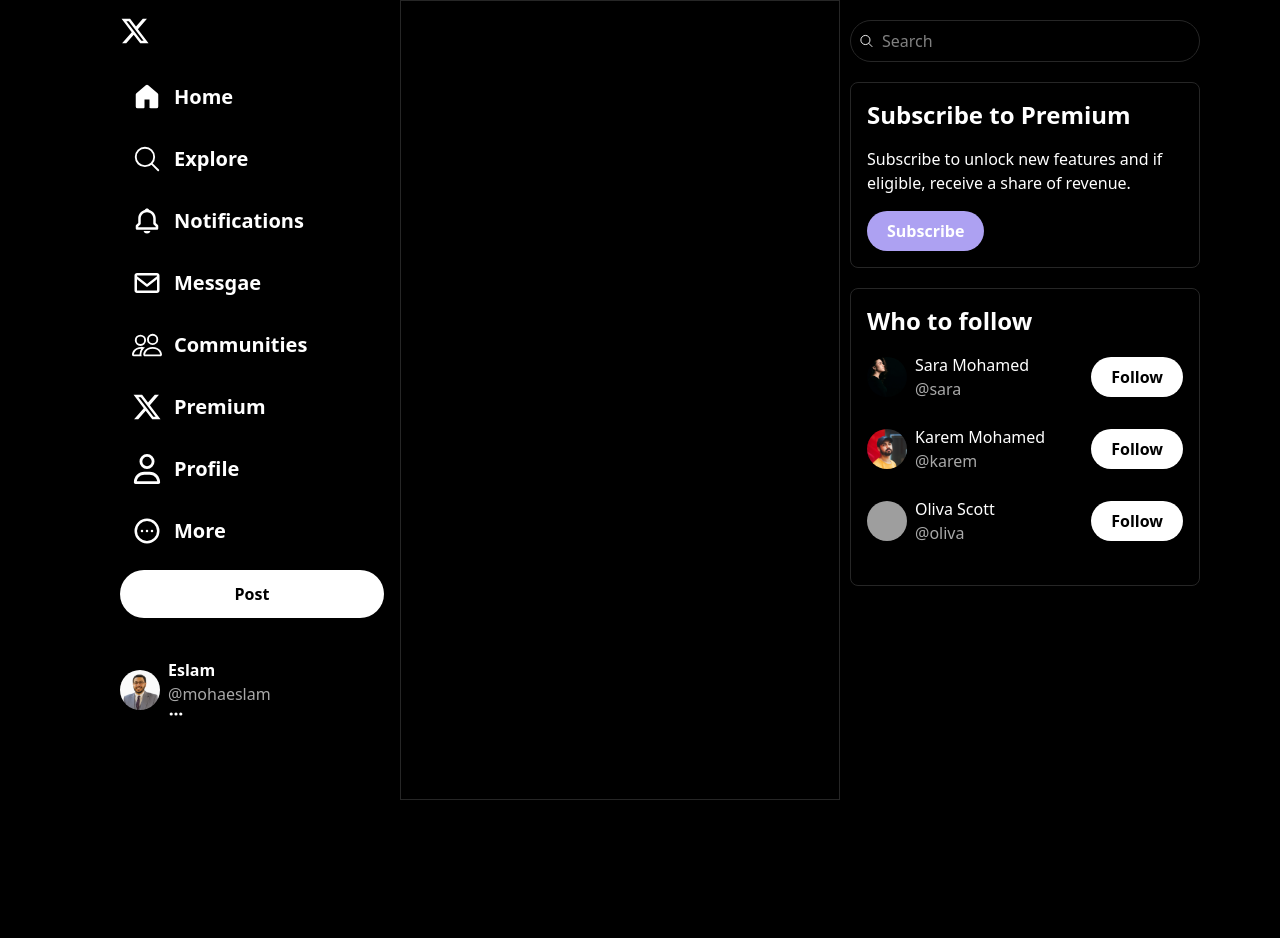
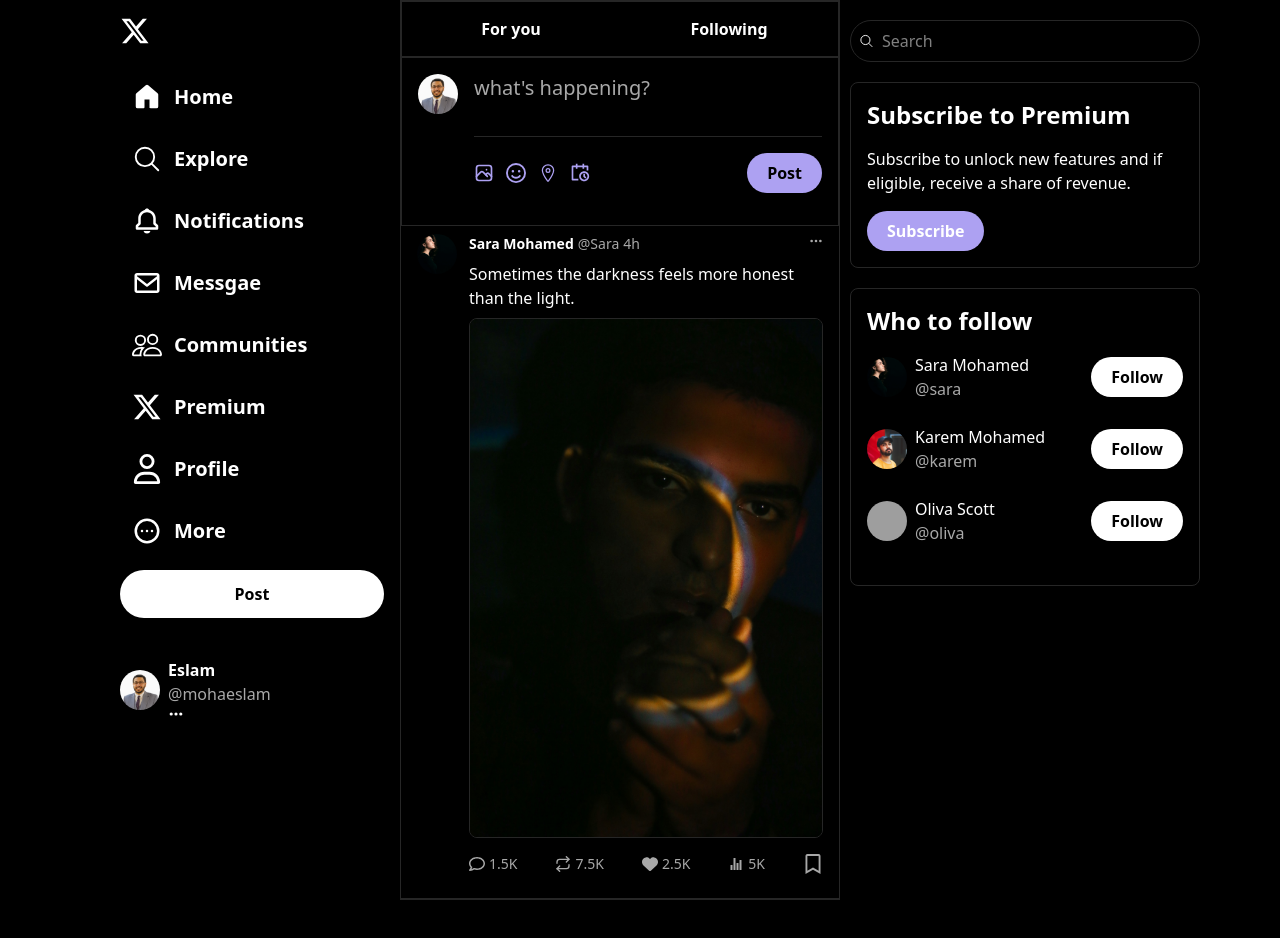
Before and after one commit to EslamMhamed/X-Clone-, a Next.js app: page /home in a window 1280 px wide. Shown: the top 938 px of the page. Before the commit the page ends 880 px from the top, so only its background shows below. Built offline with nearby package versions, Linux system fonts and the light colour scheme; grey boxes are pictures that could not be loaded.

Commit message:
finish home page

```diff
--- /dev/null
+++ b/components/CreatePost.tsx
@@ -0,0 +1,91 @@
+"use client"
+
+import EmojiPicker, { EmojiClickData, Theme } from 'emoji-picker-react'
+import Image from 'next/image'
+import { useRef, useState } from 'react'
+import { FaRegFaceSmile } from 'react-icons/fa6'
+import { IoLocationOutline } from 'react-icons/io5'
+import { RiCalendarScheduleLine } from 'react-icons/ri'
+import { RxCross2 } from 'react-icons/rx'
+import { TbPhoto } from 'react-icons/tb'
+
+function CreatePost() {
+
+    const [post, setPost]= useState("")
+    const [showPicker, setShowPicker] = useState(false)
+    const [imagePreview, setImagePreview]= useState<string | null>(null)
+    const isDisabled = post.trim() === "" && !imagePreview
+    const fileRef = useRef<HTMLInputElement | null>(null)
+
+    function handleFileChange (e:React.ChangeEvent<HTMLInputElement>){
+        const file = e.target.files?.[0]
+        if(file){
+            setImagePreview(URL.createObjectURL(file))
+        }
+    }
+
+    function handleRemoveImage(){
+        setImagePreview(null)
+        if(fileRef.current){
+            fileRef.current.value = ""
+        }
+    }
+
+    function onEmojiClick(emojidata : EmojiClickData){
+        setPost(prev => prev + emojidata.emoji)
+    }
+
+  return (
+    <div className='flex gap-4 p-4 border border-border'>
+        <Image src="/images/profile.png" alt='profile' width={500} height={500} className='w-10 h-10 object-cover rounded-full shrink-0 ' />
+        <div className='w-full'>
+            <textarea value={post}
+            onChange={(e)=> setPost(e.target.value)}
+            className='w-full placeholder:text-secondary-text outline-none text-xl resize-none text-white' placeholder="what's happening?">
+            </textarea>
+            {imagePreview && (
+                <div className="h-60 md:h-100 rounded-lg overflow-hidden border border-border mb-10 relative">
+                <Image src={imagePreview} width={500} height={500} alt='preview-image' className='w-full h-full object-cover' />
+                <button onClick={handleRemoveImage} className="absolute top-5 right-5 bg-gray-600 w-10 h-10 text-2xl rounded-full opacity-50 cursor-pointer grid place-items-center">
+                    <RxCross2  />
+                </button>
+            </div>
+            )}
+            <div className='flex justify-between py-4 items-center border-t border-border'>
+            <div className="flex gap-3">
+                <div className='text-primary cursor-pointer'
+                onClick={()=> fileRef.current?.click()}
+                >
+                    <TbPhoto  size={20}/>
+                </div>
+                <div onClick={()=> setShowPicker(prev => !prev)} className='text-primary cursor-pointer'
+                >
+                    <FaRegFaceSmile  size={20}/>
+                </div>
+                <div className='text-primary cursor-pointer'>
+                    <IoLocationOutline  size={20}/>
+                </div>
+                <div className='text-primary cursor-pointer'>
+                    <RiCalendarScheduleLine  size={20}/>
+                </div>
+
+            </div>
+            {isDisabled ?
+            <button className='text-black bg-primary py-2 px-5 font-semibold cursor-pointer rounded-full'>Post</button> :
+            <button className='text-black bg-white py-2 px-5 font-semibold cursor-pointer rounded-full'>Post
+            </button>
+            }
+            {showPicker && (
+                <div className="fixed z-10 top-50 left-1/2  w-[90%] max-w-2xl -translate-x-1/2 ">
+                <EmojiPicker onEmojiClick={onEmojiClick} theme={Theme.DARK} style={{width: "100", background: "black"}} />
+                </div>
+            )}
+        </div>
+        <input type="file" ref={fileRef} className='hidden' onChange={handleFileChange} />
+        </div>
+
+    </div>
+  )
+}
+
+export default CreatePost
--- /dev/null
+++ b/components/Posts.tsx
@@ -0,0 +1,56 @@
+import Image from "next/image"
+import Link from "next/link"
+import { BsThreeDots } from "react-icons/bs"
+import { FaRegBookmark, FaRegComment } from "react-icons/fa"
+import { FaHeart } from "react-icons/fa6"
+import { FiRepeat } from "react-icons/fi"
+import { IoIosStats } from "react-icons/io"
+
+function Posts() {
+  return (
+    <div>
+        <div className="px-4 py-2 flex gap-3 border-b border-border">
+            <Image src="/images/image1.jpg" alt="profile" width={100} height={100} className="w-10 h-10 object-cover rounded-full shrink-0" />
+            <div className="w-full">
+                <div className="flex justify-between gap-1 text-sm">
+                    <div className="flex gap-1 items-center text-sm">
+                        <span className="text-white font-bold">Sara Mohamed</span>
+                        <span className="text-secondary-text ">@Sara</span>
+                        <span className="text-secondary-text">4h</span>
+                    </div>
+                    <BsThreeDots className="text-secondary-text" />
+                </div>
+                <Link href="#"  className="text-white my-2 block">
+                Sometimes the darkness feels more honest than the light.</Link>
+                <Link href="#" >
+                <Image src="/images/post1.jpg" alt="image-post" width={1800} height={1800} className="h-70
+                 md:h-130 w-full rounded-lg border border-border object-cover" />
+                </Link>
+                <div className="flex justify-between my-4">
+                    <div className="text-secondary-text flex items-center gap-1 hover:text-blue-400 cursor-pointer">
+                        <FaRegComment />
+                        <span className="text-sm ">1.5K</span>
+                    </div>
+                    <div className="text-secondary-text flex items-center gap-1 hover:text-blue-400 cursor-pointer">
+                        <FiRepeat />
+                        <span className="text-sm ">7.5K</span>
+                    </div>
+                    <div className="text-secondary-text flex items-center gap-1 hover:text-blue-400 cursor-pointer">
+                        <FaHeart />
+                        <span className="text-sm ">2.5K</span>
+                    </div>
+                    <div className="text-secondary-text flex items-center gap-1 hover:text-blue-400 cursor-pointer">
+                        <IoIosStats />
+                        <span className="text-sm ">5K</span>
+                    </div>
+                    <div className="text-secondary-text flex items-center gap-1 hover:text-blue-400 cursor-pointer">
+                        <FaRegBookmark size={20} />
+                    </div>
+                </div>
+            </div>
+        </div>
+    </div>
+  )
+}
+
+export default Posts
--- a/package.json
+++ b/package.json
@@ -9,6 +9,7 @@
     "lint": "eslint"
   },
   "dependencies": {
+    "emoji-picker-react": "^4.14.2",
     "next": "15.5.5",
     "react": "19.1.0",
     "react-dom": "19.1.0",
--- a/src/app/home/page.tsx
+++ b/src/app/home/page.tsx
@@ -1,7 +1,16 @@
+import CreatePost from "../../../components/CreatePost"
+import Posts from "../../../components/Posts"
 
 function page() {
   return (
-    <div></div>
+    <div>
+      <div className="border border-border h-14 grid grid-cols-2 text-white  ">
+      <button className="cursor-pointer font-semibold hover:bg-hover ">For you</button>
+      <button className="cursor-pointer font-semibold hover:bg-hover">Following</button>
+      </div>
+      <CreatePost />
+      <Posts />
+    </div>
   )
 }
 
```
Also changed, not shown: 1 other file (tests, documents, lock files or other folders).
